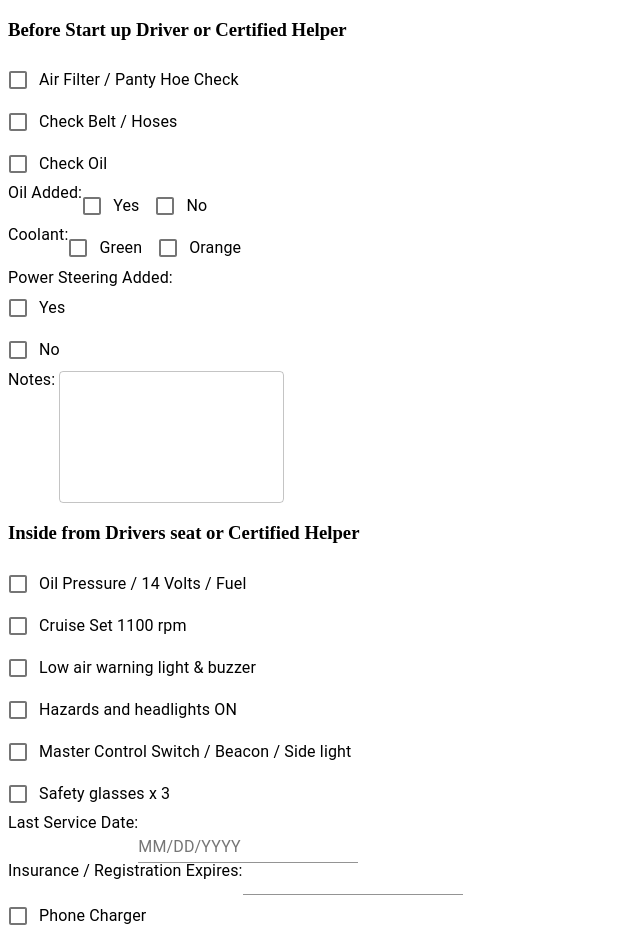
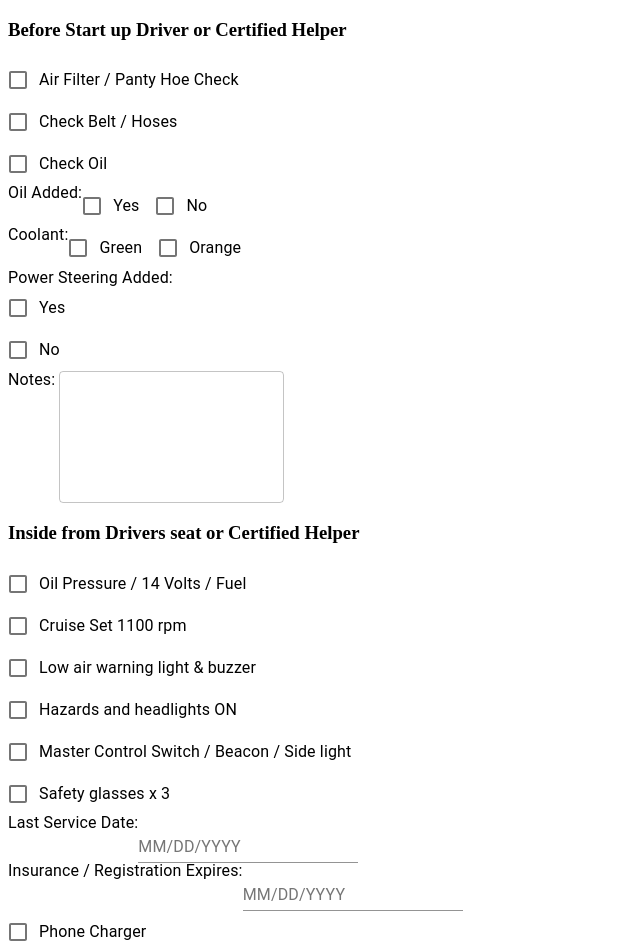
Before and after one commit to alexcravalho/GreenPDFInternal, a React app: page / in a window 1280 px wide. Shown: the top 947 px of the page, without its empty margins (0-640 px from the left). Built offline with nearby package versions, Linux system fonts and the light colour scheme; the HTML template or start-up script is replaced by a standard one.

Commit message:
added textfield label

```diff
--- a/client/src/components/InsideFromDrivers.tsx
+++ b/client/src/components/InsideFromDrivers.tsx
@@ -45,7 +45,7 @@ export class InsideFromDrivers extends Component<{}, InsideFromDriversState> {
         </FormGroup>
         <FormGroup row>
           <FormLabel style={{ color: 'black' }}>Insurance / Registration Expires: </FormLabel>
-          <TextField />
+          <TextField label="MM/DD/YYYY" />
         </FormGroup>
         {this.state.labels2.map((label, idx) => (
           <LabledCheckbox key={idx} label={label}/>
```
